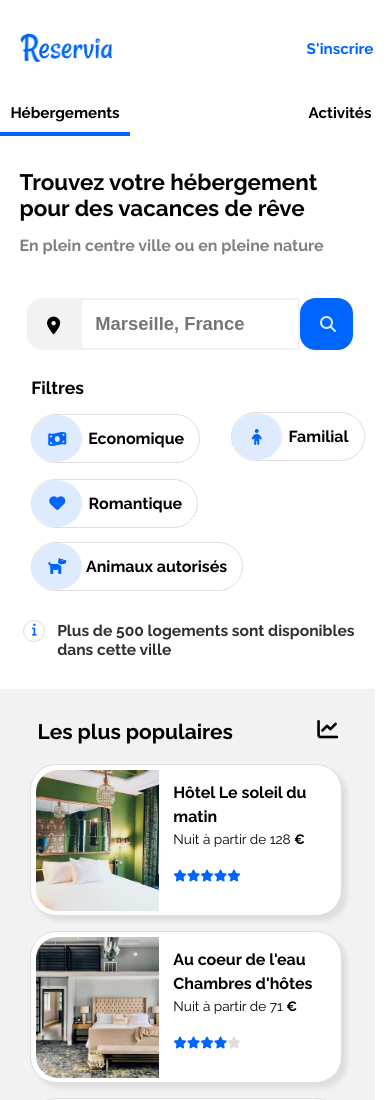
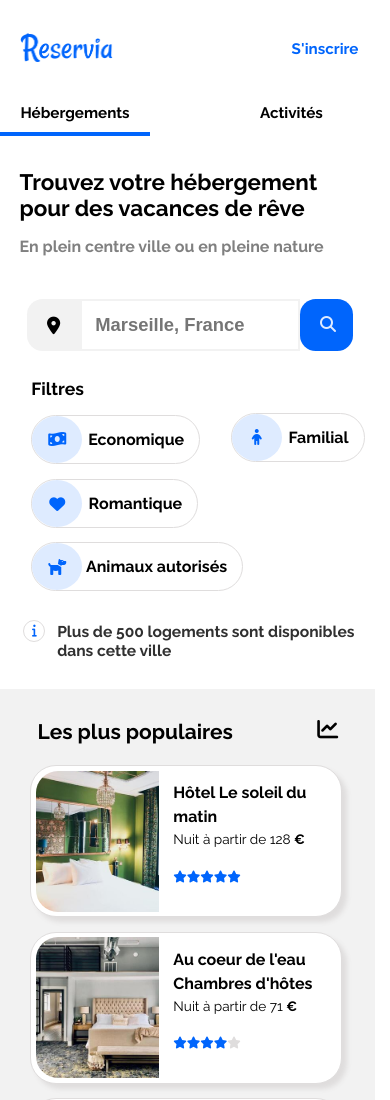
Before and after one commit to darethlao/Reservia, a plain HTML site: page index.html in a window 390 px wide. Shown: the top 1100 px of the page. Drawn offline with Linux system fonts and the light colour scheme.

Commit message:
Modifier largeur is-active et marge de no_active pour plus de responsive

```diff
--- a/moyenne_resolution.css
+++ b/moyenne_resolution.css
@@ -76,8 +76,8 @@
 
     #map_maket_alt {
         font-size: 1.1rem;
+        height: 19px;
         width: 4%;
-        height: 19px;
         padding-left: 6%;
         padding-right: 6%;
         padding-bottom: 5%;
--- a/petite_resolution.css
+++ b/petite_resolution.css
@@ -5,9 +5,9 @@
         padding-right: 0;
     }
 
+
     #titre_principal{
         display: flex;
-        flex-wrap: wrap;
         justify-content: space-between;
         margin-bottom: 8%;
     }
@@ -24,8 +24,25 @@
         padding-top: 13px;
     }
 
+    .is-active{
+        width: 150px;
+        padding-top: 30px;
+        padding-bottom: 10px;
+        border-top: none;
+        border-bottom: 4px solid #0065FC;
+    }
+
+    .no_active{
+        margin-right: 100px;
+        margin-top: 30px;
+    }
+
+    .no_active1{
+        margin-top: 40px;
+    }
+
     .element{
-        width: 100px;
+        width: 130px;
         font-size: 0.95rem;
         font-weight: bold;
     }
@@ -36,22 +53,6 @@
 
     .element:nth-child(3){
         order: 1;
-    }
-
-    .is-active{
-        width: 130px;
-        padding-top: 30px;
-        padding-bottom: 10px;
-        border-top: none;
-        border-bottom: 4px solid #0065FC;
-    }
-
-    .no_active{
-        margin-top: 30px;
-    }
-
-    .no_active1{
-        margin-top: 40px;
     }
 
     .slogan{
--- a/style.css
+++ b/style.css
@@ -294,7 +294,7 @@ input{
 
 #hebergements_a_marseille{
     width: 60%;
-    min-width: 450px;
+    min-width: 375px;
     margin-left: 3%;
     border-radius: 3%;
     background-color: #F2F2F2;
@@ -401,7 +401,7 @@ input{
     display: flex;
     flex-wrap: wrap;
     width: 31%;
-    min-width: 450px;
+    min-width: 375px;
     height: 797px;
     border-radius: 5%;
     margin-right: 3%;
```
